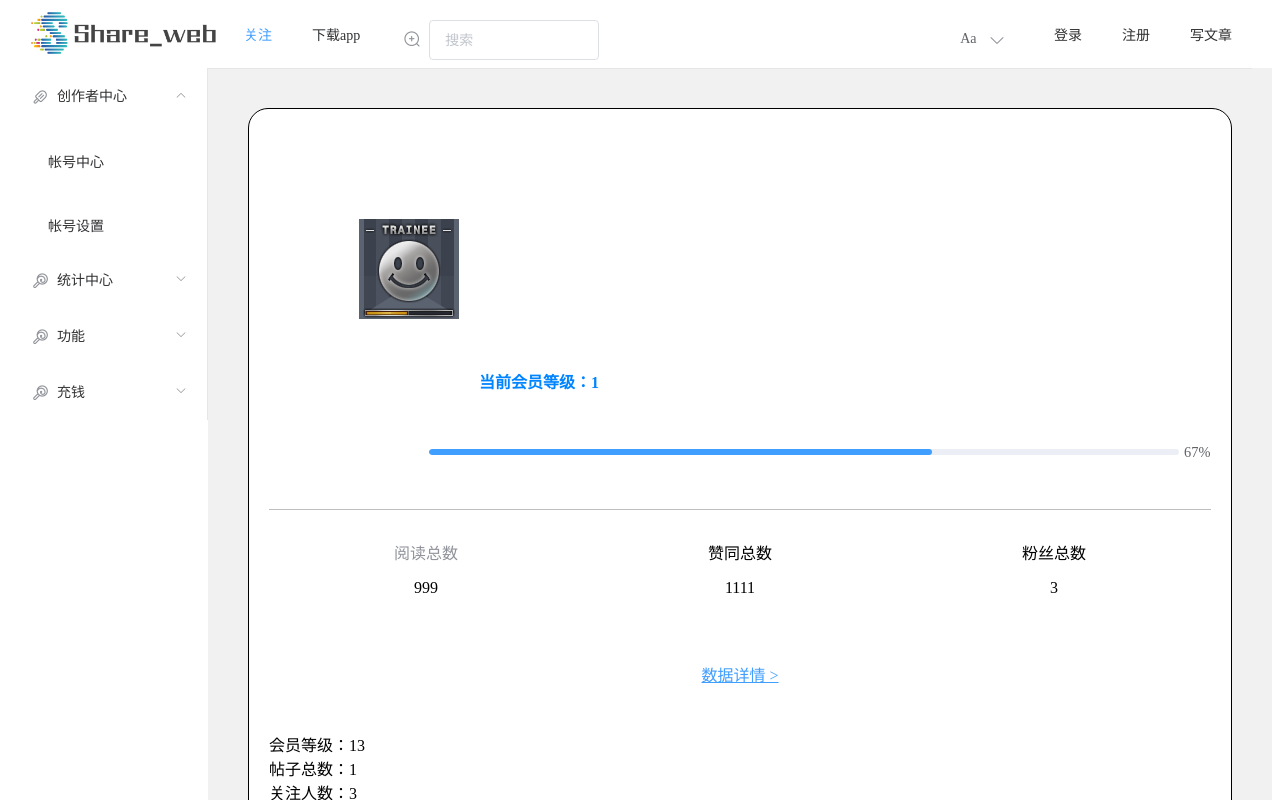
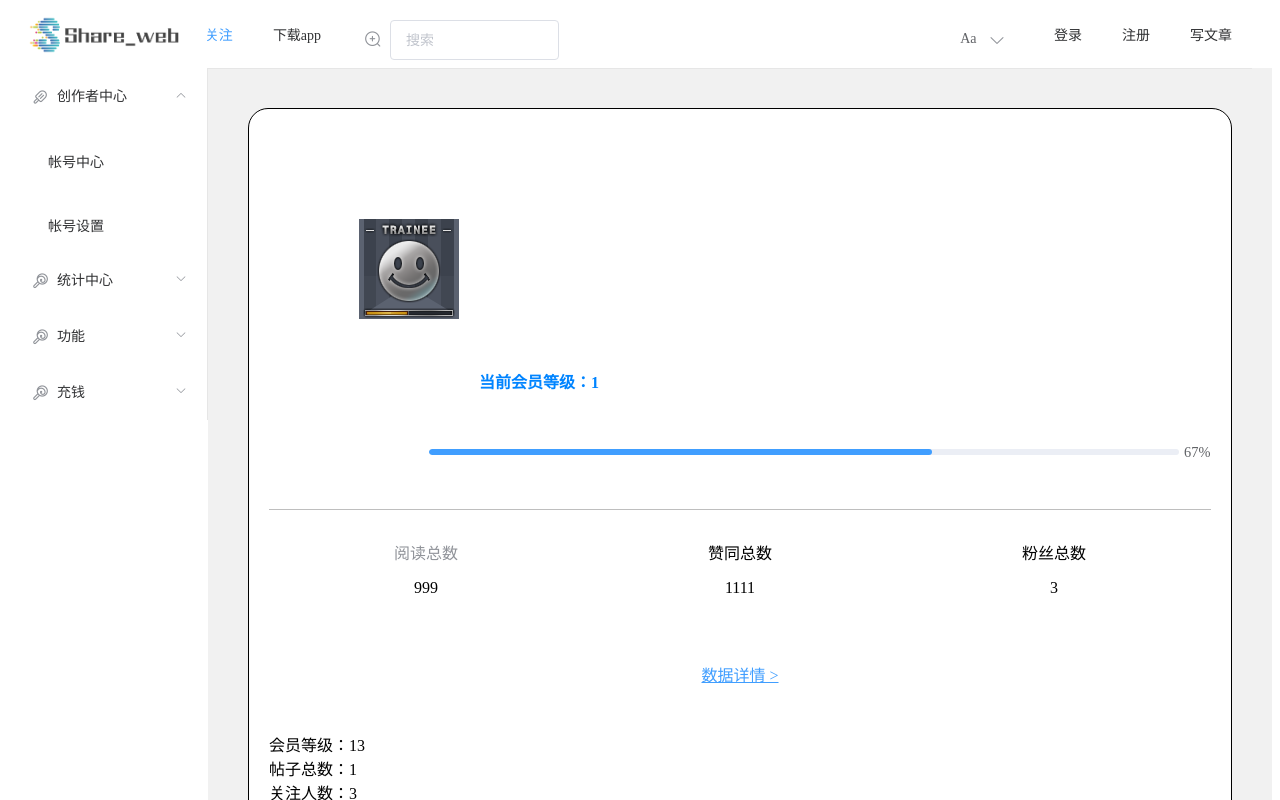
Before and after one commit to gavinwang23/ShareWeb-front, a Vue app: page /manager in a window 1280 px wide. Shown: the top 800 px of the page. Built offline with nearby package versions, Linux system fonts and the light colour scheme; what mavon-editor, v-charts would draw is missing.

Commit message:
修改header图标

```diff
--- a/src/assets/css/components/header/header.scss
+++ b/src/assets/css/components/header/header.scss
@@ -1,6 +1,9 @@
 .navElement {
     float: left;
     text-decoration: none;
+}
+.imgBox{
+    padding-top:0.6%;
 }
 
 .userHead {
--- a/src/components/header/header.vue
+++ b/src/components/header/header.vue
@@ -3,8 +3,8 @@
     <el-menu :default-active="activeIndex" class="el-menu-demo" mode="horizontal">
       <!-- 下面注释标签中的内容不知道如何使用故先备注 -->
       <!-- @select="handleSelect" -->
-      <router-link to="/" class="navElement">
-          <img src="../../assets/picture/logo.png" height="50px;;" />
+      <router-link to="/" class="navElement imgBox">
+          <img src="../../assets/picture/logo.png" height="40px" />
       </router-link>
       <router-link to="/" class="navElement">
         <el-menu-item index="1">关注</el-menu-item>
```
